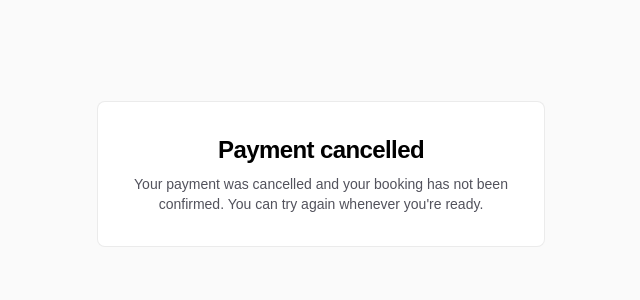
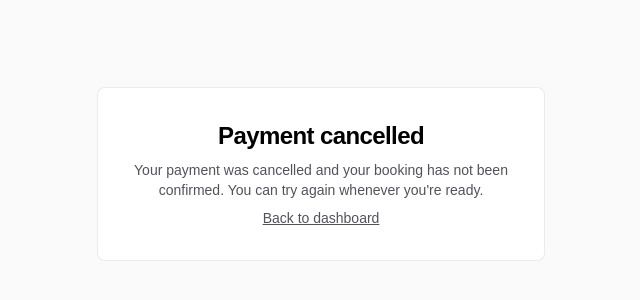
Before and after one commit to epic-dev/matchspace-test-assessment, a Next.js app in the folder ms-next-app/: page /booking/cancel in a window 1280 px wide. Shown: the part 226-526 px from the top of the page, without its empty margins (319-959 px from the left). Built offline with nearby package versions, Linux system fonts and the light colour scheme.

Commit message:
added links to dashboard on payment success/cancel pages, added debug logs on webhook handler, notes

```diff
--- a/ms-next-app/app/booking/cancel/page.tsx
+++ b/ms-next-app/app/booking/cancel/page.tsx
@@ -1,4 +1,5 @@
 import type { Metadata } from "next";
+import Link from "next/dist/client/link";
 
 export const metadata: Metadata = {
   title: "Payment cancelled",
@@ -16,6 +17,13 @@ export default function BookingCancelPage() {
           Your payment was cancelled and your booking has not been confirmed.
           You can try again whenever you&apos;re ready.
         </p>
+        <Link
+          href="/"
+        >
+          <p className="mt-2 text-sm text-zinc-600 dark:text-zinc-400 underline">
+            Back to dashboard
+          </p>
+        </Link>
       </main>
     </div>
   );
--- a/ms-next-app/app/booking/success/page.tsx
+++ b/ms-next-app/app/booking/success/page.tsx
@@ -1,4 +1,5 @@
 import type { Metadata } from "next";
+import Link from "next/link";
 
 export const metadata: Metadata = {
   title: "Payment received",
@@ -16,6 +17,14 @@ export default function BookingSuccessPage() {
           We&apos;re finalizing your booking — you&apos;ll receive a
           confirmation once it&apos;s fully processed.
         </p>
+        <p className="mt-2 text-sm text-zinc-600 dark:text-zinc-400">
+          <Link
+            href="/"
+            className="text-sm text-zinc-600 underline dark:text-zinc-400"
+          >
+            Go to dashboard
+          </Link>
+        </p>
       </main>
     </div>
   );
--- a/ms-next-app/app/teachers/[id]/page.tsx
+++ b/ms-next-app/app/teachers/[id]/page.tsx
@@ -31,7 +31,7 @@ export default async function TeacherDetailPage({ params }: PageProps) {
       : NOT_PROVIDED;
 
   const hourlyPriceText =
-    teacher.hourlyPrice !== null ? `$${teacher.hourlyPrice}/hour` : NOT_PROVIDED;
+    teacher.hourlyPrice !== null ? `${(teacher.hourlyPrice / 100).toFixed(2)}` : NOT_PROVIDED;
 
   const onlineAvailabilityText =
     teacher.onlineAvailability === null
@@ -102,7 +102,7 @@ export default async function TeacherDetailPage({ params }: PageProps) {
             <dt className="text-sm font-medium text-zinc-500 dark:text-zinc-400">
               Hourly price
             </dt>
-            <dd className="mt-1 text-black dark:text-zinc-50">{hourlyPriceText}</dd>
+            <dd className="mt-1 text-black dark:text-zinc-50">&euro;{hourlyPriceText}</dd>
           </div>
         </dl>
 
--- a/ms-next-app/app/v1/checkout/route.ts
+++ b/ms-next-app/app/v1/checkout/route.ts
@@ -52,7 +52,7 @@ export async function POST(request: Request) {
     // unit (cents for EUR) — round rather than truncate so e.g. a
     // hourlyPrice/hours combination that lands on a fraction of a cent isn't
     // silently under-charged.
-    const unitAmount = Math.round(booking.hours * teacher.hourlyPrice * 100);
+    const unitAmount = Math.round(booking.hours * teacher.hourlyPrice);
     const origin = new URL(request.url).origin;
 
     const stripe = getStripeClient();
--- a/ms-next-app/app/v1/stripe/webhook/route.ts
+++ b/ms-next-app/app/v1/stripe/webhook/route.ts
@@ -16,7 +16,7 @@ import { createClient } from "@/lib/supabase/server";
 export async function POST(request: Request) {
   const rawBody = await request.text();
   const signature = request.headers.get("stripe-signature");
-
+console.log("checkout.session.completed event received", { rawBody, signature });
   let event: Stripe.Event;
   try {
     if (!signature) {
@@ -51,6 +51,7 @@ export async function POST(request: Request) {
   }
 
   try {
+    logger.info("checkout.session.completed event received", { bookingId, sessionId: session.id });
     const supabase = await createClient();
     const bookingRepository = new SupabaseBookingRepository(supabase);
     await bookingRepository.markPaid(bookingId);
```
Also changed, not shown: 1 other file (tests, documents, lock files or other folders).
